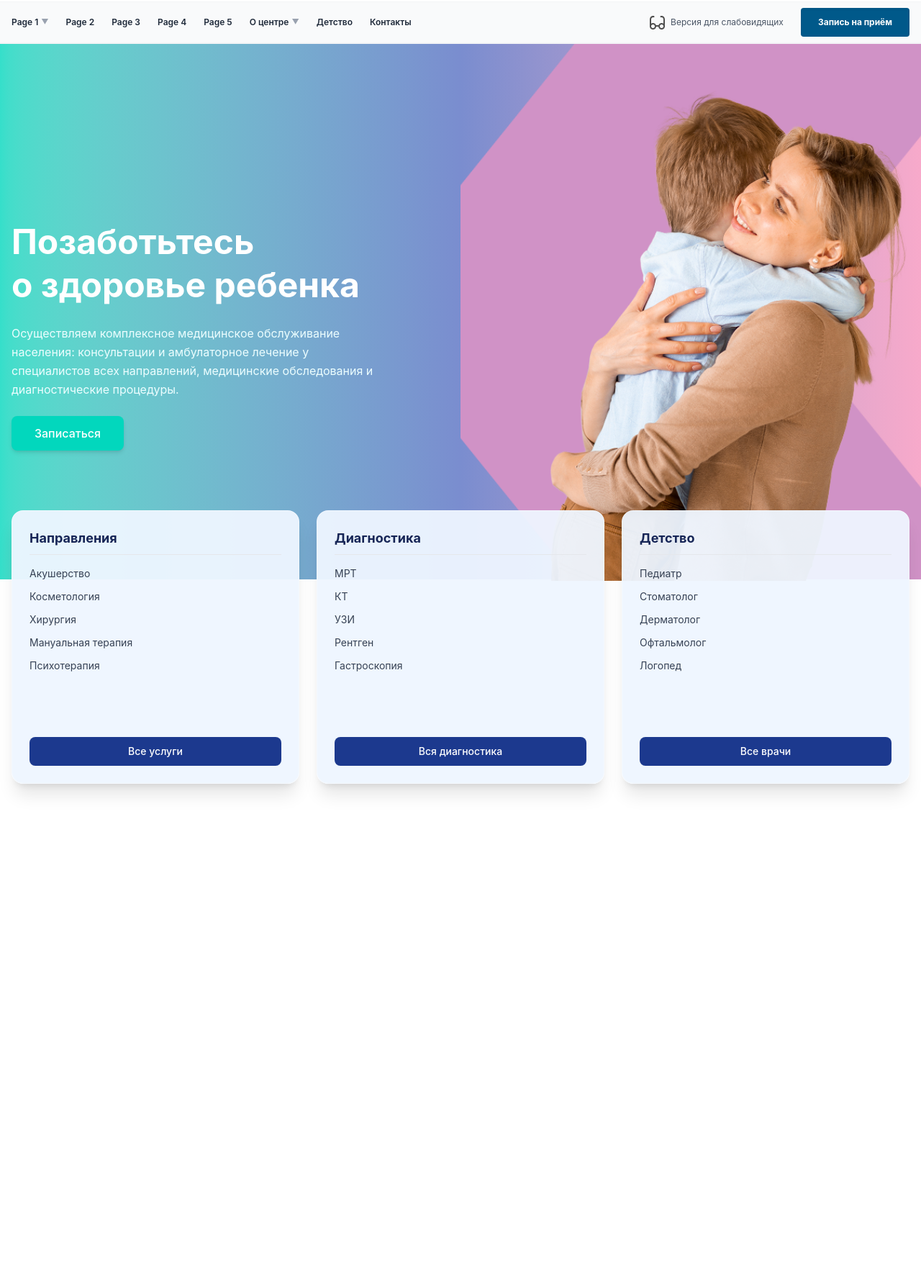
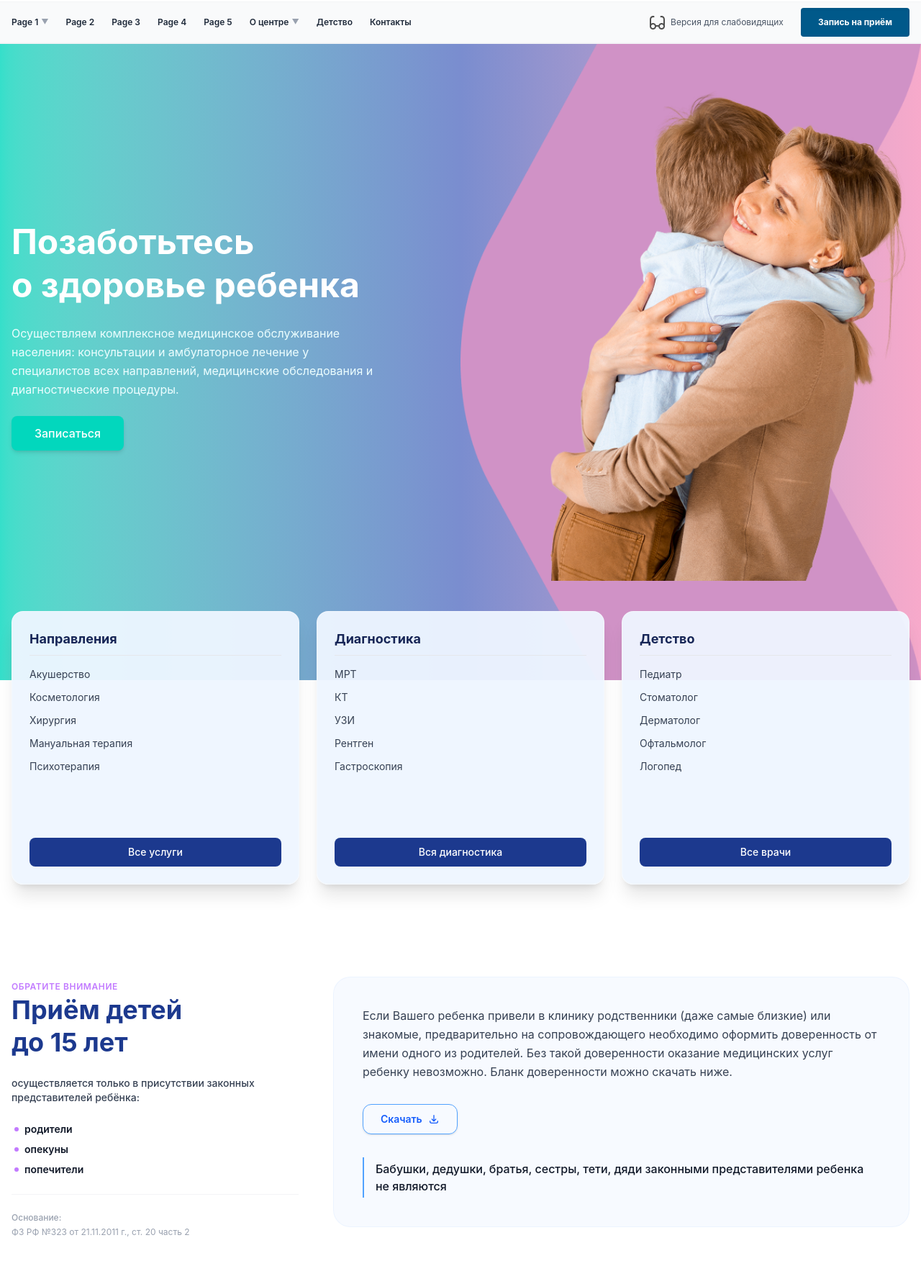
Before and after one commit to tabarovahadica46-source/exam.week4, a website: page src/sm1-p2.html in a window 1280 px wide. Shown: the part 78-1862 px from the top of the page at 72% size. Before the commit the page ends 1231 px from the top, so only its background shows below. Drawn offline with nearby package versions, Linux system fonts and the light colour scheme; files that its build step writes are made by us from their sources.

Commit message:
2 section for 2 page

```diff
--- a/src/sm1-p2.html
+++ b/src/sm1-p2.html
@@ -10,7 +10,7 @@
 
 <header class="w-full bg-white font-sans text-xs text-gray-600 border-b border-gray-100">
   <!-- Верхняя панель (Контакты и информация) -->
-  <div class="max-w-7xl mx-auto px-4 py-4 flex items-center justify-between gap-4">
+  <div class="hidden max-w-7xl mx-auto px-4 py-4 md:flex items-center justify-between gap-4">
     <!-- Логотип -->
     <a href="#" class="flex items-center gap-3 shrink-0">
       <img src="./img_h/logo.svg" alt="ГМЦ Городской медицинский центр" class="h-12 w-auto object-contain">
@@ -57,7 +57,7 @@
   </div>
 
   <!-- Нижележащая панель (Навигация) -->
-  <div class="bg-gray-50 border-t border-b border-gray-100">
+  <div class="hidden md:block bg-gray-50 border-t border-b border-gray-100">
     <div class="max-w-7xl mx-auto px-4 flex items-center justify-between">
       <!-- Главное меню -->
       <nav class="flex items-center gap-6 py-3 font-semibold text-gray-800">
@@ -91,12 +91,44 @@
       </div>
     </div>
   </div>
+
+  <div class="md:hidden w-full bg-white border-b border-gray-100">
+    <div class="max-w-7xl mx-auto px-4 py-3 flex items-center justify-between gap-4">
+
+      <a href="#" class="flex items-center shrink-0">
+        <img src="./img_h/logo.svg" alt="ГМЦ Городской медицинский中心" class="h-10 w-auto object-contain">
+      </a>
+
+      <div class="flex flex-col items-end text-right">
+<img src="./sm1img/call.png" alt="">
+      </div>
+        <button class="w-9 h-9 border border-gray-200 hover:bg-gray-50 rounded flex items-center justify-center text-gray-700 transition">
+          <svg class="w-5 h-5 stroke-current" viewBox="0 0 24 24" fill="none">
+            <path d="M4 6h16M4 12h16M4 18h16" stroke-width="2" stroke-linecap="round"/>
+          </svg>
+        </button>
+      </div>
+
+    </div>
+
+    <div class="hidden max-w-7xl mx-auto px-4 py-2 border-t border-gray-100 items-center justify-between gap-4 text-[11px]">
+      <div class="text-gray-500">
+        г. Мытищи, ул. Рождественская, д. 7
+      </div>
+      <div class="flex items-center gap-4">
+        <a href="#" class="text-sky-950 font-medium hover:underline">Личный кабинет</a>
+        <a href="#" class="bg-sky-800 text-white font-bold px-4 py-2 rounded hover:bg-sky-900 transition">
+          Запись на приём
+        </a>
+      </div>
+    </div>
+  </div>
 </header>
 
-<section class="relative w-full h-186 bg-gradient-to-r from-[#02D7BD]/80 via-[#7A8DCF]/100 to-[#F485B4]/70 font-sans text-white">
+<section class="relative w-full h-221 bg-gradient-to-r from-[#02D7BD]/80 via-[#7A8DCF]/100 to-[#F485B4]/70 font-sans text-white">
 
-  <div class="absolute right-0 top-0 bottom-0 w-1/2 pointer-events-none z-0">
-    <img src="./sm1img/svg.png" class="w-full h-full object-cover">
+  <div class="absolute lg:flex hidden right-0 top-0 bottom-0 w-1/2 pointer-events-none z-0">
+    <img src="./sm1img/svg.png" class="">
   </div>
 
   <div class="max-w-7xl mx-auto px-4 pt-16 pb-40 relative z-10 flex flex-col md:flex-row items-center justify-between gap-8">
@@ -170,6 +202,59 @@
   </div>
 </div>
 
+<section class="max-w-7xl mx-auto px-4 py-16 font-sans text-gray-900">
+  <div class="flex flex-col lg:flex-row gap-12 items-start">
+
+    <div class="lg:w-1/3 space-y-6">
+      <div class="space-y-2">
+        <span class="text-xs font-semibold text-purple-400 uppercase tracking-wider">Обратите внимание</span>
+        <h2 class="text-3xl md:text-4xl font-bold text-blue-900 leading-tight">Приём детей <br>до 15 лет</h2>
+      </div>
+
+      <p class="text-sm font-medium text-gray-700">
+        осуществляется только в присутствии законных представителей ребёнка:
+      </p>
+
+      <div class="space-y-2 text-sm text-gray-900 font-semibold pl-1">
+        <div class="flex items-center gap-2">
+          <span class="w-1.5 h-1.5 rounded-full bg-purple-400"></span>
+          <span>родители</span>
+        </div>
+        <div class="flex items-center gap-2">
+          <span class="w-1.5 h-1.5 rounded-full bg-purple-400"></span>
+          <span>опекуны</span>
+        </div>
+        <div class="flex items-center gap-2">
+          <span class="w-1.5 h-1.5 rounded-full bg-purple-400"></span>
+          <span>попечители</span>
+        </div>
+      </div>
+
+      <div class="pt-6 border-t border-gray-100 text-xs text-gray-400">
+        <p class="font-medium mb-1">Основание:</p>
+        <p>ФЗ РФ №323 от 21.11.2011 г., ст. 20 часть 2</p>
+      </div>
+    </div>
+
+    <div class="lg:w-2/3 w-full bg-blue-50/50 rounded-3xl p-8 md:p-10 border border-blue-100/40 space-y-8">
+      <p class="text-sm md:text-base text-gray-700 leading-relaxed">
+        Если Вашего ребенка привели в клинику родственники (даже самые близкие) или знакомые, предварительно на сопровождающего необходимо оформить доверенность от имени одного из родителей. Без такой доверенности оказание медицинских услуг ребенку невозможно. Бланк доверенности можно скачать ниже.
+      </p>
+
+      <button class="inline-flex items-center gap-2 border border-blue-400 text-blue-600 hover:bg-blue-600 hover:text-white transition px-6 py-2.5 rounded-xl text-sm font-semibold shadow-sm">
+        <span>Скачать</span>
+        <svg class="w-4 h-4 stroke-current fill-none" viewBox="0 0 24 24">
+          <path stroke-linecap="round" stroke-linejoin="round" stroke-width="2" d="M4 16v1a3 3 0 003 3h10a3 3 0 003-3v-1m-4-4l-4 4m0 0l-4-4m4 4V4" />
+        </svg>
+      </button>
+
+      <div class="border-l-2 border-blue-400 pl-4 py-1 text-sm md:text-base text-gray-900 font-medium">
+        Бабушки, дедушки, братья, сестры, тети, дяди законными представителями ребенка не являются
+      </div>
+    </div>
+
+  </div>
+</section>
 
 </body>
 </html>
```
Also changed, not shown: src/sm1img/call.png (added).
